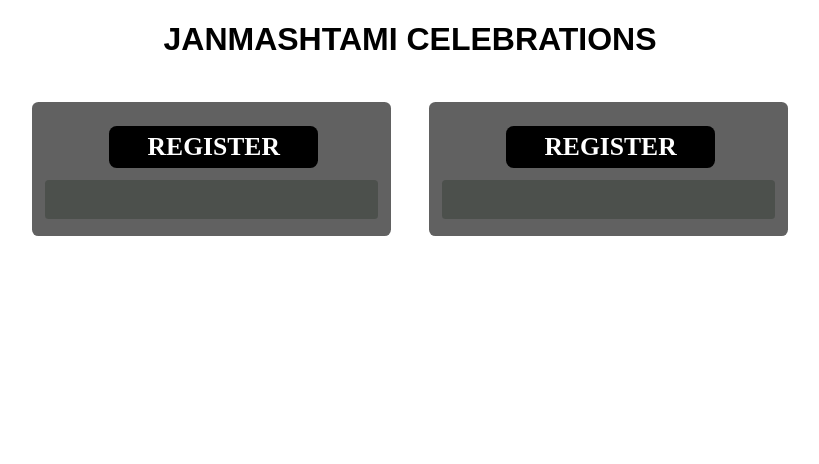
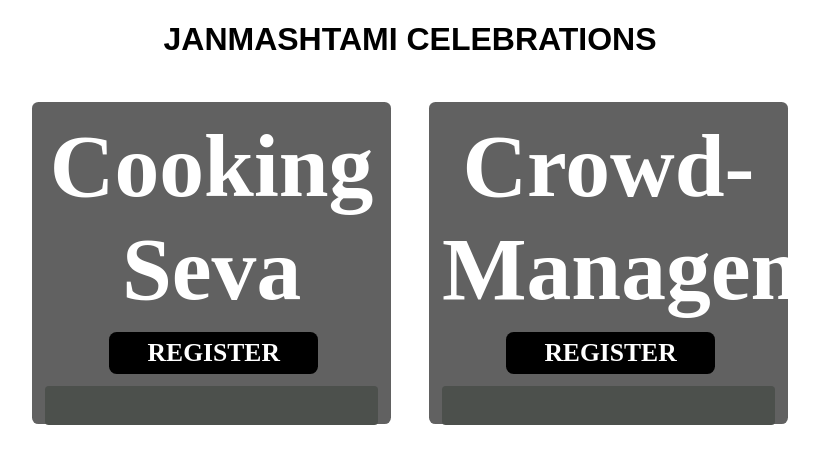
Before and after one commit to qb-eixie/seva-108, a website: page index.html in a window 1280 px wide. Shown: the whole page, without its empty margins (230-1049 px from the left). Drawn offline with Linux system fonts and the light colour scheme; no server answers.

Commit message:
resposive-

```diff
--- a/index.html
+++ b/index.html
@@ -9,6 +9,7 @@
     <h1>JANMASHTAMI CELEBRATIONS</h1>
     <div id="box">
         <div id="div0">
+            <H3>Cooking Seva</H3>
             <br>
             <a href="https://seva-108.onrender.com/cooking" class="buttonn"> REGISTER</a>
             <br>
@@ -16,10 +17,11 @@
             <div id="bar">          </div>
             <div id="progress">     </div>
             <br>
-            <button class="view">View Registered Sevaks</button>
+            <!-- <button class="view">View Registered Sevaks</button> -->
         </div>
 
         <div id="div1">
+            <H3>Crowd-Management</H3>
             <br>
             <a href="https://seva-108.onrender.com/crowdManagement" class="buttonn"> REGISTER</a>
             <br>
@@ -27,7 +29,7 @@
             <div id="bar0">         </div>
             <div id="progress0">    </div>
             <br>
-            <button class="view">View Registered Sevaks</button>
+            <!-- <button class="view">View Registered Sevaks</button> -->
         </div>
     </div>
 </body>
@@ -36,6 +38,12 @@
     h1  {
         text-align: center;
         font-family: sans-serif;
+    }
+
+    h3 {
+        text-align: center;
+        margin: 0;
+        font-size: 7dvw;
     }
 
     p {
@@ -212,7 +220,7 @@
     }
 
     .view {
-        margin-top: 5dvw;
+        margin-top: 7dvw;
         margin-left: 22dvw;
     }
 
```
